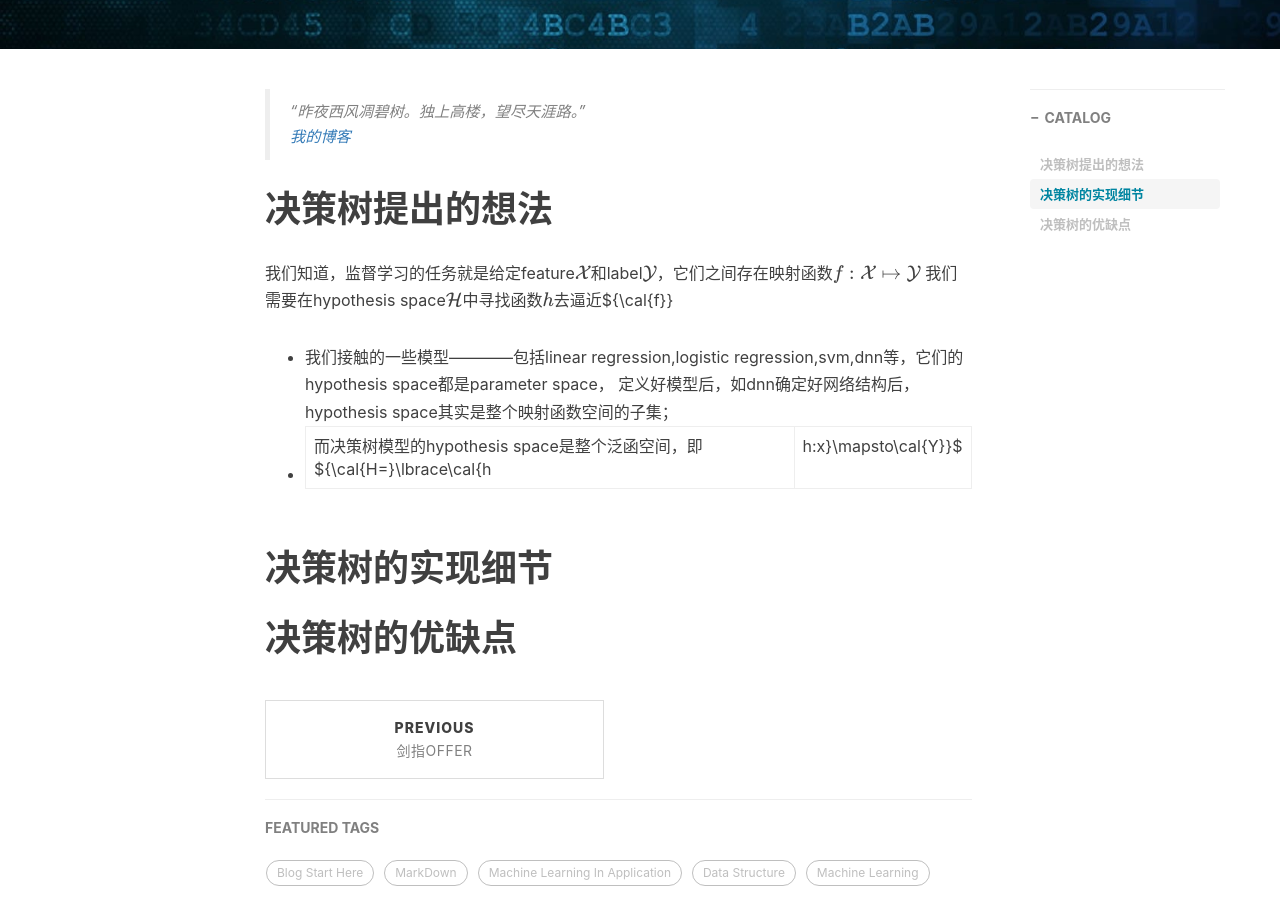
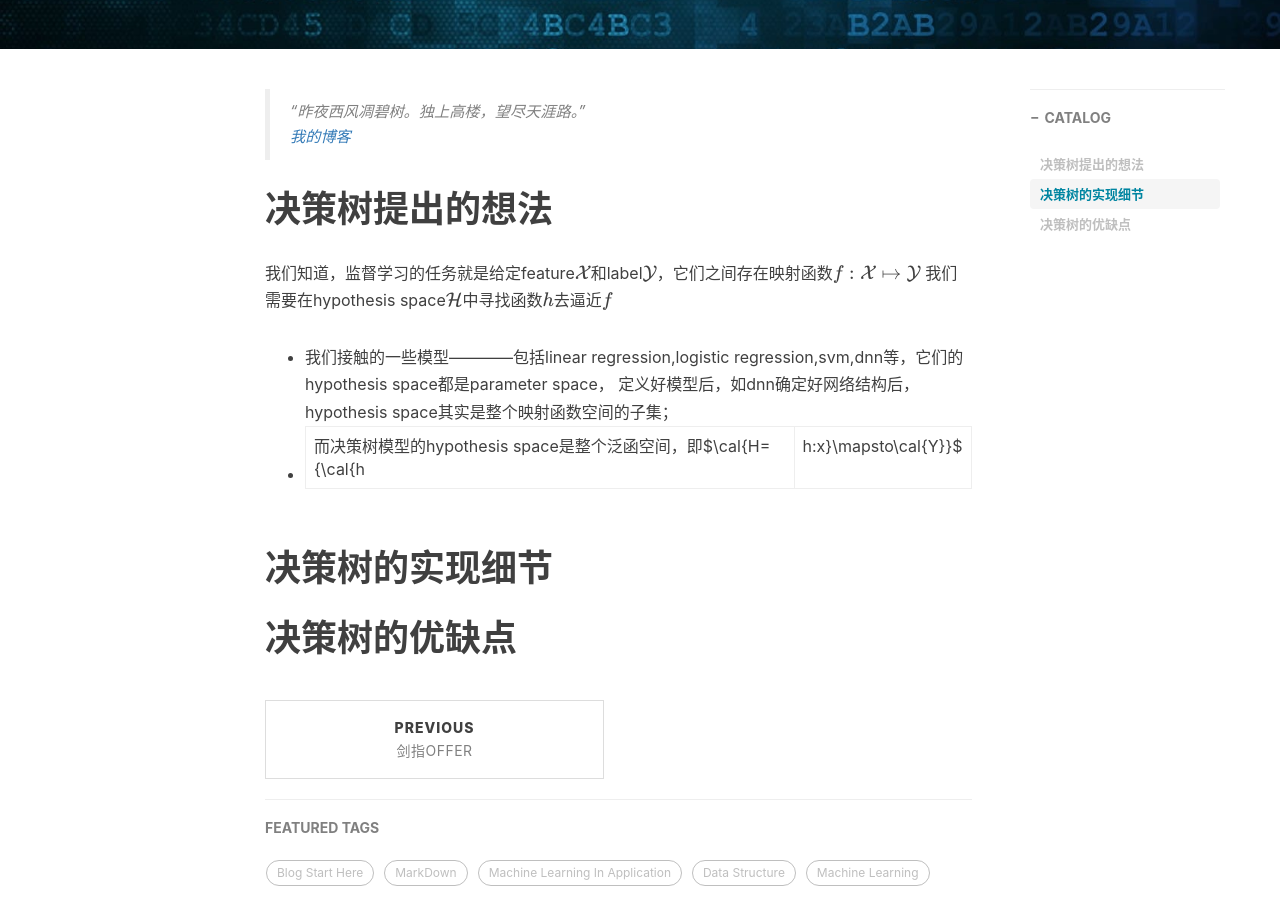
Before and after one commit to BishengSJTU/BishengSJTU.github.io, a Jekyll site: the page built from _posts/2018-12-08-决策树总结.md, in a window 1280 px wide and 900 px high, scrolled down 474 px. Built offline with Jekyll 4.4.1, drawn with Linux system fonts in a browser that asks for light colours; nearby versions of some CDN libraries; formulas are drawn with MathJax 3; comment, search, counter and statistics services are not loaded.

Commit message:
2018-12-07

```diff
--- a/_posts/2018-12-08-决策树总结.md
+++ b/_posts/2018-12-08-决策树总结.md
@@ -17,11 +17,11 @@ tags:
 >
 
 # 决策树提出的想法
-我们知道，监督学习的任务就是给定feature$\cal{X}$和label$\cal{Y}$，它们之间存在映射函数${\cal{f:X}\mapsto\cal{Y}}$
-我们需要在hypothesis space${\cal{H}}$中寻找函数${\cal{h}}$去逼近${\cal{f}}
+我们知道，监督学习的任务就是给定feature$\cal{X}$和label$\cal{Y}$，它们之间存在映射函数$\cal{f:X}\mapsto\cal{Y}$
+我们需要在hypothesis space$\cal{H}$中寻找函数${\cal{h}}$去逼近$\cal{f}$
 - 我们接触的一些模型————包括linear regression,logistic regression,svm,dnn等，它们的hypothesis space都是parameter space，
 定义好模型后，如dnn确定好网络结构后，hypothesis space其实是整个映射函数空间的子集；
-- 而决策树模型的hypothesis space是整个泛函空间，即${\cal{H=}\lbrace\cal{h|h:x}\mapsto\cal{Y}}$
+- 而决策树模型的hypothesis space是整个泛函空间，即$\cal{H=\{\cal{h|h:x}\mapsto\cal{Y}\}$
 
 
 
```
